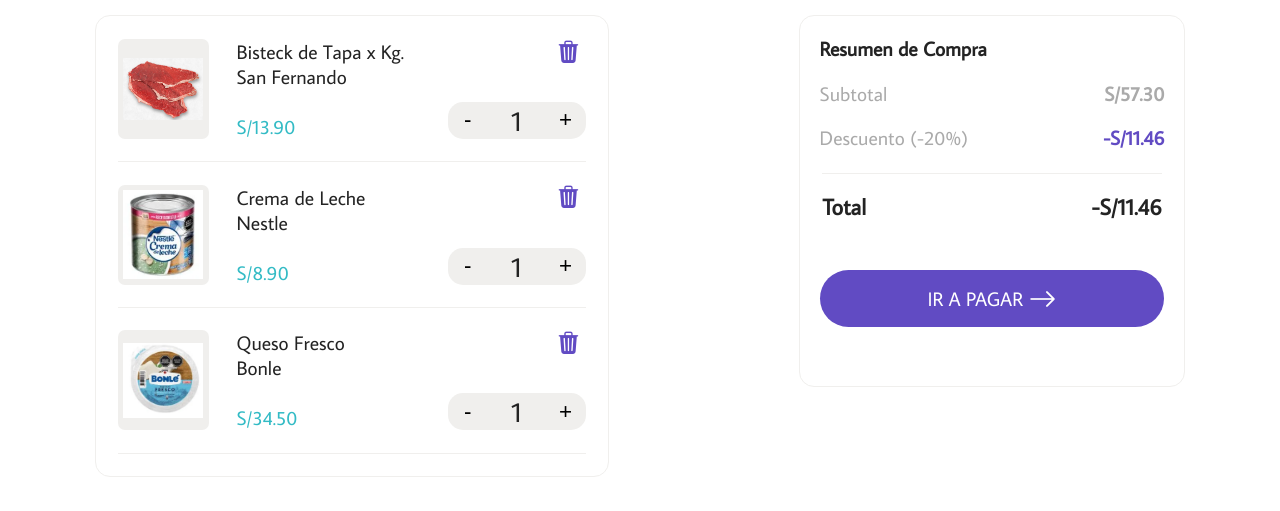
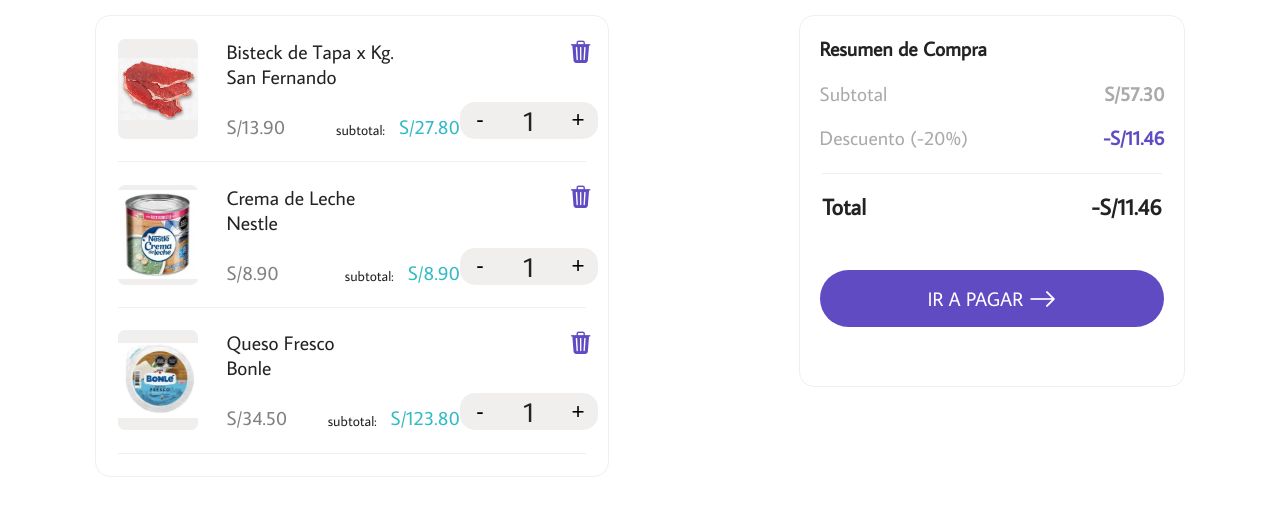
Before and after one commit to gatoapatico/BodegaWeb, a plain HTML site: page carrito.html in a window 1280 px wide. Shown: the part 289-800 px from the top of the page. Drawn offline with nearby package versions, Linux system fonts and the light colour scheme.

Commit message:
carrito producto subtotal

```diff
--- a/carrito.html
+++ b/carrito.html
@@ -47,7 +47,13 @@
                     <div class="info">
                         <p class="nombre">Bisteck de Tapa x Kg.</p>
                         <p class="marca">San Fernando</p>
-                        <p class="precio">S/13.90</p>
+                        <div class="precio">
+                            <p class="unidad">S/13.90</p>
+                            <div class="acumulado">
+                                <p class="subtitulo">subtotal:</p>
+                                <p class="subtotal">S/27.80</p>
+                            </div>
+                        </div>
                     </div>
                     <div class="ux">
                         <button class="btn-remove"><i class="bi bi-trash3-fill" data-remove="remove"></i></button>
@@ -66,7 +72,13 @@
                     <div class="info">
                         <p class="nombre">Crema de Leche</p>
                         <p class="marca">Nestle</p>
-                        <p class="precio">S/8.90</p>
+                        <div class="precio">
+                            <p class="unidad">S/8.90</p>
+                            <div class="acumulado">
+                                <p class="subtitulo">subtotal:</p>
+                                <p class="subtotal">S/8.90</p>
+                            </div>
+                        </div>
                     </div>
                     <div class="ux">
                         <button class="btn-remove"><i class="bi bi-trash3-fill" data-remove="remove"></i></button>
@@ -85,7 +97,13 @@
                     <div class="info">
                         <p class="nombre">Queso Fresco</p>
                         <p class="marca">Bonle</p>
-                        <p class="precio">S/34.50</p>
+                        <div class="precio">
+                            <p class="unidad">S/34.50</p>
+                            <div class="acumulado">
+                                <p class="subtitulo">subtotal:</p>
+                                <p class="subtotal">S/123.80</p>
+                            </div>
+                        </div>
                     </div>
                     <div class="ux">
                         <button class="btn-remove"><i class="bi bi-trash3-fill" data-remove="remove"></i></button>
--- a/styles.css
+++ b/styles.css
@@ -441,8 +441,27 @@ header .user {
                     }
 
                     & .precio {
-                        color: #33BBC5;
-                        margin: auto auto 0 0;
+                        display: flex;
+                        margin: auto 0 0 0;
+
+                        & .unidad {
+                            color: #818181;
+                            width: 130px;
+                        }
+
+                        & .acumulado {
+                            display: flex;
+                            gap: 0.5em;
+
+                            & .subtitulo {
+                                font-size: 0.5rem;
+                                align-self: flex-end;
+                            }
+
+                            & .subtotal {
+                                color: #33BBC5;
+                            }
+                        }
                     }
                 }
 
```
